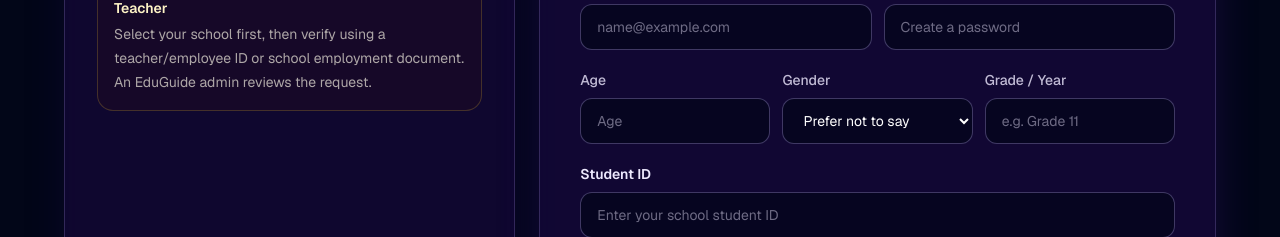
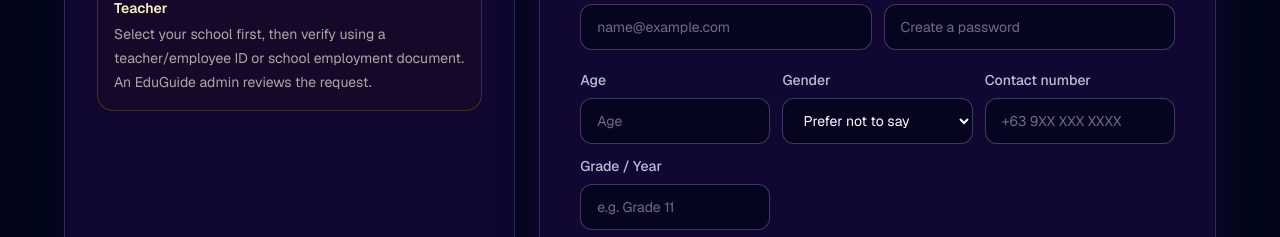
Before and after one commit to MTFrontera/edu-guide-ph, a Next.js app: page /register in a window 1280 px wide. Shown: the part 563-800 px from the top of the page. Built offline with nearby package versions, Linux system fonts and the light colour scheme; no server answers; the database is empty.

Commit message:
feat: collect contact number during account creation

```diff
--- a/app/register/page.js
+++ b/app/register/page.js
@@ -19,6 +19,7 @@ export default function Register() {
     lastName: '',
     age: '',
     gender: '',
+    phoneNumber: '',
     gradeYear: '',
     studentId: '',
     employeeId: '',
@@ -126,6 +127,15 @@ export default function Register() {
         throw new Error('Please select your school.');
       }
 
+      if (!formData.phoneNumber.trim()) {
+        throw new Error('Please enter your contact number.');
+      }
+
+      const normalizedPhone = formData.phoneNumber.trim();
+      if (!/^[+0-9()\-\s]{7,30}$/.test(normalizedPhone)) {
+        throw new Error('Please enter a valid contact number.');
+      }
+
       if (formData.accountType === 'student' && !formData.gradeYear.trim()) {
         throw new Error('Please enter your grade or year level.');
       }
@@ -143,6 +153,7 @@ export default function Register() {
         last_name: formData.lastName.trim(),
         age: formData.age ? parseInt(formData.age, 10) : null,
         gender: formData.gender || null,
+        phone_number: formData.phoneNumber.trim(),
         grade_year:
           formData.accountType === 'student' ? formData.gradeYear.trim() : null,
         account_type: formData.accountType,
@@ -419,9 +430,7 @@ export default function Register() {
               </div>
             </div>
 
-            <div className={`grid gap-3 ${
-              formData.accountType === 'student' ? 'sm:grid-cols-3' : 'sm:grid-cols-2'
-            }`}>
+            <div className="grid gap-3 sm:grid-cols-3">
               <div>
                 <label htmlFor="age" className="mb-2 block text-sm font-medium text-violet-100/80">
                   Age
@@ -455,6 +464,22 @@ export default function Register() {
                   <option value="female">Female</option>
                   <option value="other">Other</option>
                 </select>
+              </div>
+
+              <div>
+                <label htmlFor="phoneNumber" className="mb-2 block text-sm font-medium text-violet-100/80">
+                  Contact number
+                </label>
+                <input
+                  id="phoneNumber"
+                  type="tel"
+                  name="phoneNumber"
+                  placeholder="+63 9XX XXX XXXX"
+                  value={formData.phoneNumber}
+                  onChange={handleInputChange}
+                  className={fieldClass}
+                  required
+                />
               </div>
 
               {formData.accountType === 'student' && (
```
